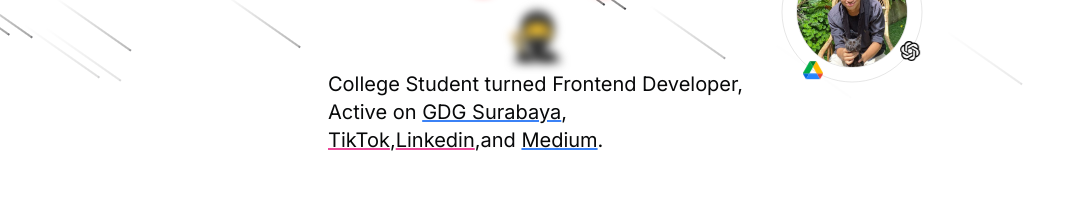
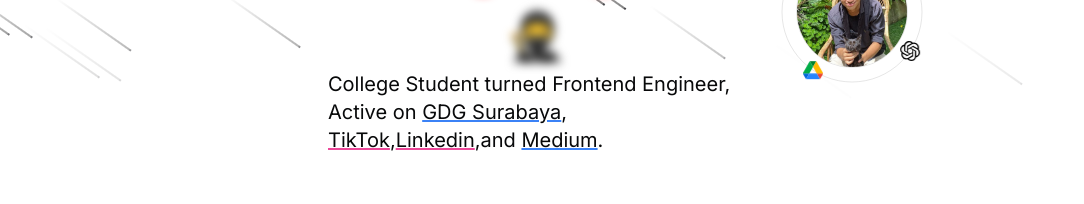
Before and after one commit to whatyuupratama/wp-v2, a Next.js app: page / in a window 1280 px wide. Shown: the part 224-428 px from the top of the page, without its empty margins (0-1084 px from the left). Built offline with nearby package versions, Linux system fonts and the light colour scheme.

Commit message:
pushin repo

```diff
--- a/src/app/page.tsx
+++ b/src/app/page.tsx
@@ -204,6 +204,10 @@ export default function Page() {
               ))}
             </div>
           </div>
+          <InteractiveHoverButtonDemo
+            link='https://github.com/wahyupratamaaa'
+            value='More on my Github'
+          />
         </section>
         <section id='hackathons'>
           <div className='space-y-12 w-full py-12'>
@@ -245,7 +249,10 @@ export default function Page() {
                 ))}
               </ul>
 
-              <InteractiveHoverButtonDemo />
+              <InteractiveHoverButtonDemo
+                link='https://www.linkedin.com/in/wahyupratamaa/'
+                value='More on my LinkedIn'
+              />
             </BlurFade>
           </div>
         </section>
--- a/src/components/fragments/InteractiveHoverButtonDemo.tsx
+++ b/src/components/fragments/InteractiveHoverButtonDemo.tsx
@@ -1,10 +1,19 @@
 import { InteractiveHoverButton } from '@/components/magicui/interactive-hover-button';
 import Link from 'next/link';
 
-export function InteractiveHoverButtonDemo() {
+type SetButtonProps = {
+  link: string;
+  value: string;
+  className?: string;
+};
+export function InteractiveHoverButtonDemo({
+  link,
+  value,
+  className,
+}: SetButtonProps) {
   return (
-    <Link href='https://www.linkedin.com/in/wahyupratamaa/' passHref>
-      <InteractiveHoverButton>More on my LinkedIn</InteractiveHoverButton>
+    <Link href={link} className={className}>
+      <InteractiveHoverButton>{value}</InteractiveHoverButton>
     </Link>
   );
 }
--- a/src/components/magicui/interactive-hover-button.tsx
+++ b/src/components/magicui/interactive-hover-button.tsx
@@ -13,7 +13,7 @@ export const InteractiveHoverButton = React.forwardRef<
     <button
       ref={ref}
       className={cn(
-        'group relative w-auto cursor-pointer overflow-hidden rounded-full border bg-background p-2 px-6 text-center font-normal text-sm',
+        'group relative w-auto cursor-pointer overflow-hidden rounded-full border bg-background p-2 px-6 text-center font-normal text-xs',
         className
       )}
       {...props}
--- a/src/data/resume.tsx
+++ b/src/data/resume.tsx
@@ -5,7 +5,7 @@ export const DATA = {
   name: 'Wahyu Pratama',
   initials: 'DV',
   location: 'Malang,idn',
-  description: `College Student turned Frontend Developer, Active on <a class="underline decoration-blue-500">GDG Surabaya</a>, <a class="underline decoration-pink-500">TikTok</a>,<a class="underline decoration-pink-500">Linkedin</a>,and <a class="underline decoration-blue-500">Medium</a>.`,
+  description: `College Student turned Frontend Engineer, Active on <a class="underline decoration-blue-500">GDG Surabaya</a>, <a class="underline decoration-pink-500">TikTok</a>,<a class="underline decoration-pink-500">Linkedin</a>,and <a class="underline decoration-blue-500">Medium</a>.`,
   summary:
     'I am interested in spending 10 hours every day to study from June 12, 2024 until now, Interested in exploring different design styles and following design and technology trends for software development.',
   avatarUrl: '/met.jpeg',
@@ -207,6 +207,21 @@ export const DATA = {
       image: '',
     },
     {
+      title: 'Vote-App',
+      active: true,
+      description:
+        'Vote App is a simple, fast, and secure digital voting app. With engaging animations and a clean design, it allows the people of Malang City to vote easily. Vote-App is also open source, allowing other developers to contribute.',
+      technologies: ['NextJs', 'Tailwind', 'NextAuth', 'Prisma', 'TypeScript'],
+      links: [
+        {
+          type: 'Github',
+          href: 'https://github.com/wahyupratamaaa/vote-ts',
+          icon: <Icons.github className='size-3' />,
+        },
+      ],
+      image: '',
+    },
+    {
       title: 'Conseling Institut ASIA',
       active: true,
       description:
```
